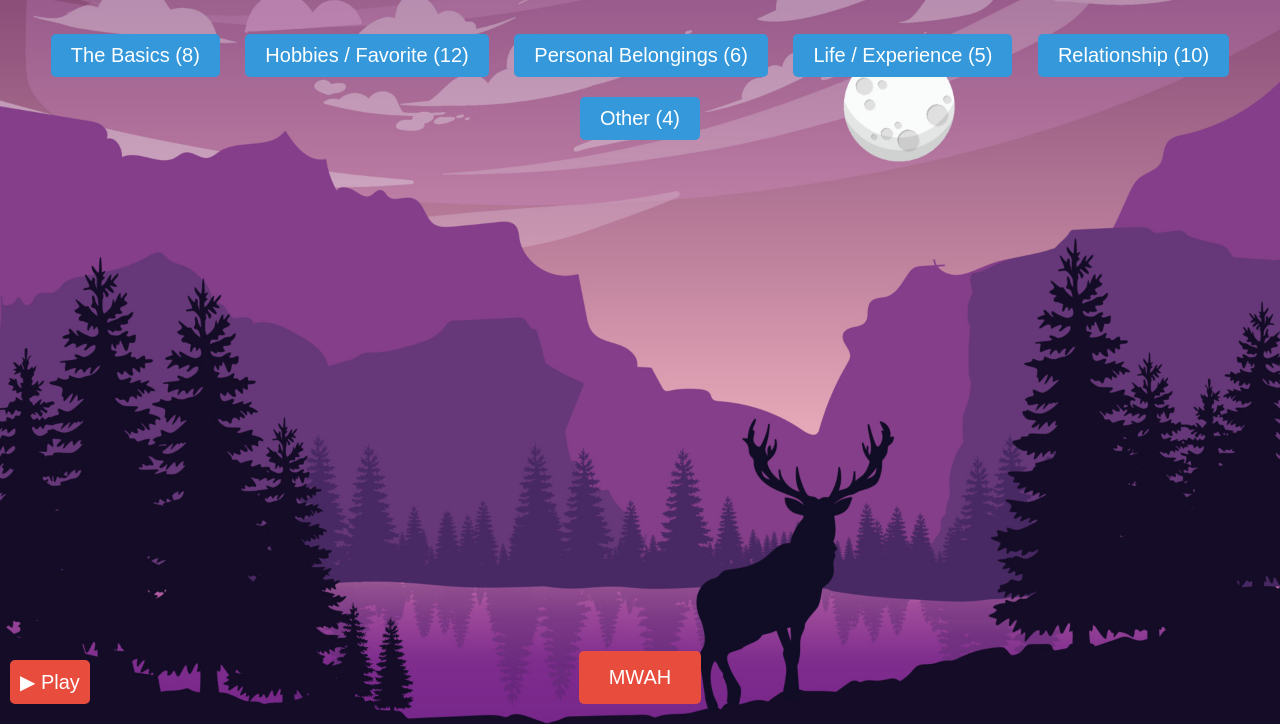
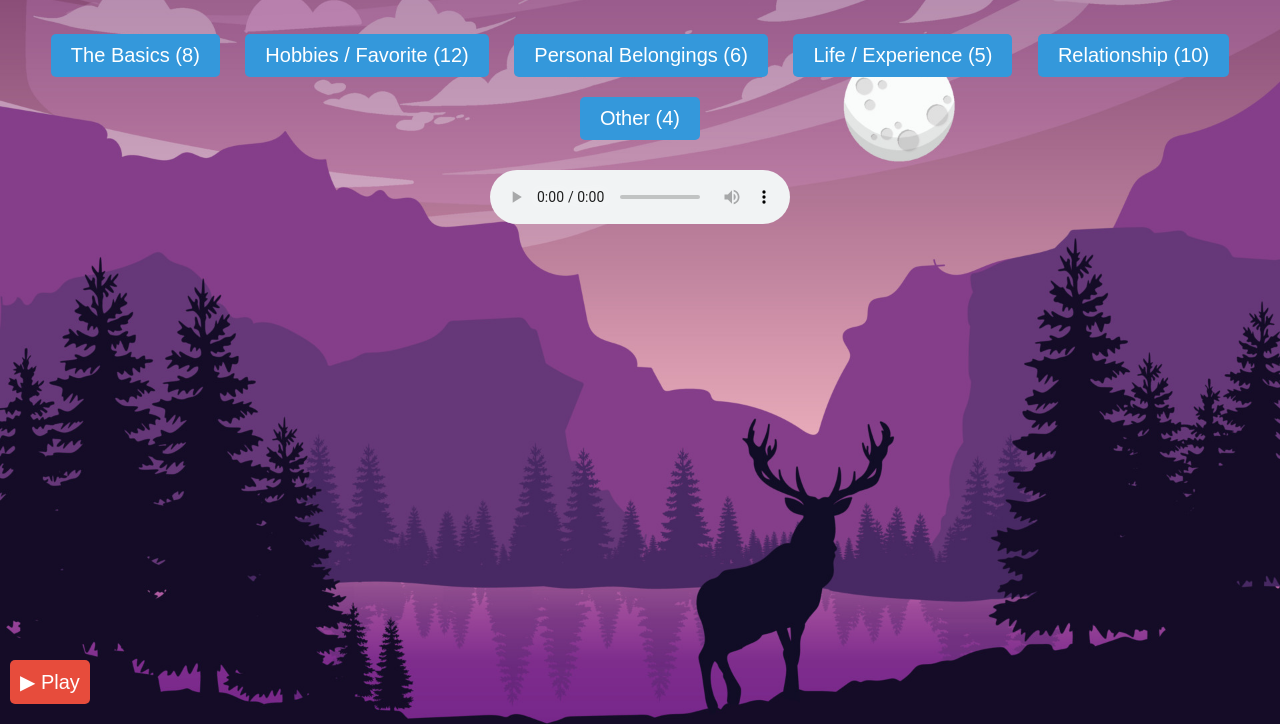
Before and after one commit to Kripo16/Questions-Game, a plain HTML site: page index.html in a window 1280 px wide. Shown: the part 76-800 px from the top of the page. Drawn offline with Linux system fonts and the light colour scheme.

Commit message:
Update index.html

```diff
--- a/index.html
+++ b/index.html
@@ -27,12 +27,8 @@
             <h2 id="popupTitle"></h2>
             <p id="popupContent"></p>
         </div>
-    </div>
-    <!-- index.html -->
-<!-- ... (existing code) -->
-        <button  onclick="showLips()">MWAH</button>
         <!-- Add the audio element without autoplay -->
-    <audio id="sound">
+        <audio id="sound" controls>
             <source src="media/audio.mp3" type="audio/mp3">
             Your browser does not support the audio element.
         </audio>
@@ -41,8 +37,7 @@
         <button id="playButton" onclick="playAudio()" class="play-button">
             <span>&#9654;</span> Play
         </button>
-
-
+    </div>
 
     <script src="script.js"></script>
 </body>
```
Lines whose indentation alone changed are shown as unchanged.
